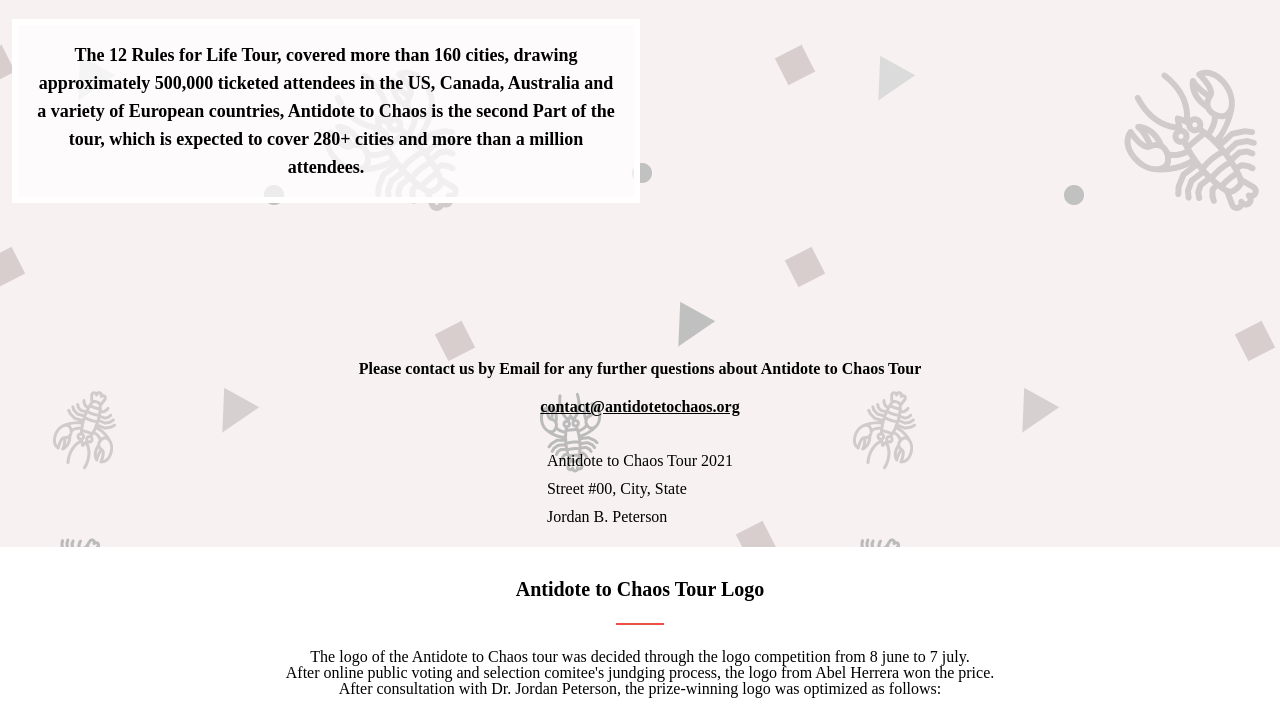
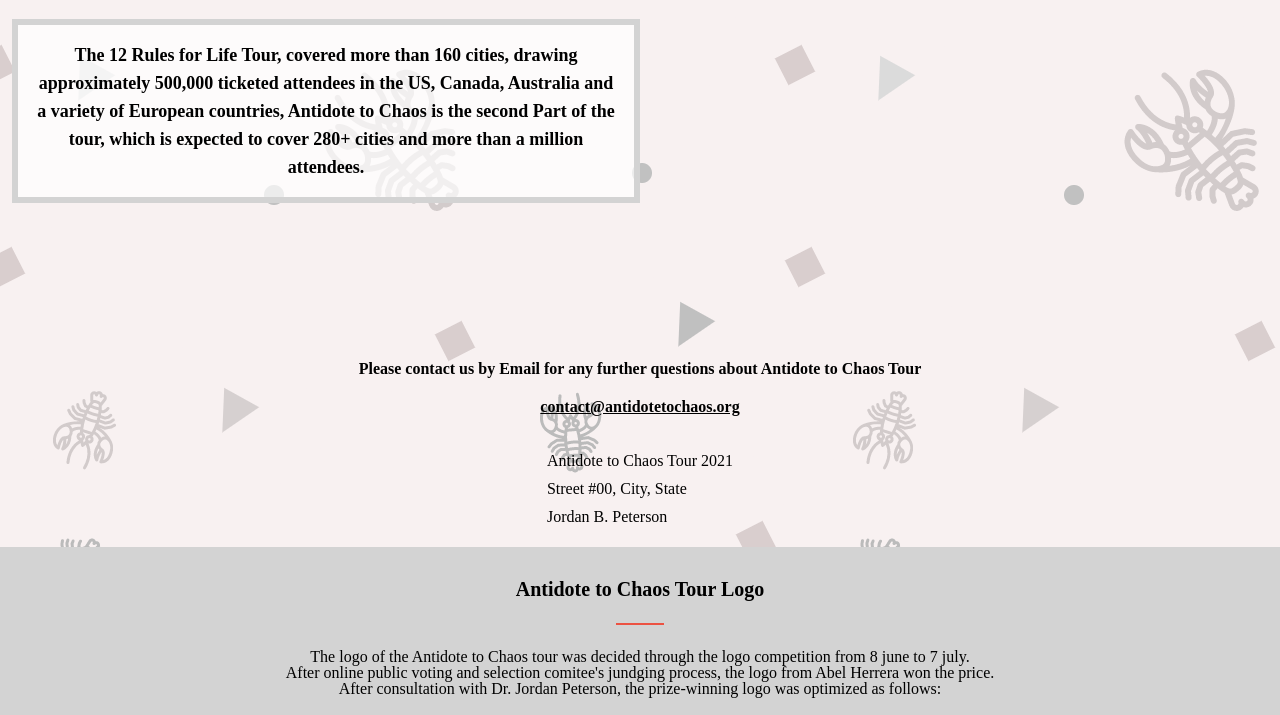
Before and after one commit to Lino09/12Rules-for-life, a plain HTML site: page about.html in a window 1280 px wide. Shown: the part 289-1004 px from the top of the page. Drawn offline with Linux system fonts and the light colour scheme.

Commit message:
Add use of color according to design guidelines

```diff
--- a/styles/about.css
+++ b/styles/about.css
@@ -52,7 +52,7 @@ h1 {
 
 .hero-text-container {
   background-color: rgba(255, 255, 255, 0.7);
-  border: 6px solid white;
+  border: 6px solid #d3d3d3;
   padding: 16px;
 }
 
@@ -98,7 +98,7 @@ h1 {
   width: 80%;
   flex-direction: row;
   justify-content: space-around;
-  background-color: white;
+  background-color: #d3d3d3;
   padding: 24px 0;
   margin: 36px 0;
 }
@@ -177,7 +177,7 @@ h1 {
 
 .logo-section {
   width: 100%;
-  background-color: white;
+  background-color: #d3d3d3;
 }
 
 .logo-text {
--- a/styles/index.css
+++ b/styles/index.css
@@ -43,7 +43,7 @@ a {
   position: fixed;
   top: 0%;
   height: 100vh;
-  background-color: whitesmoke;
+  background-color: #d3d3d3;
   padding: 80px 16px;
   transition: all 0.5s ease 0s;
 }
@@ -170,7 +170,7 @@ h1 {
 
 .hero-text-container {
   background-color: rgba(255, 255, 255, 0.7);
-  border: 6px solid white;
+  border: 6px solid #d3d3d3;
   padding: 16px;
 }
 
@@ -326,7 +326,7 @@ h1 {
   justify-content: center;
   width: 100%;
   background-color: #272a31;
-  color: whitesmoke;
+  color: #d3d3d3;
 }
 
 .contact-info {
@@ -335,7 +335,7 @@ h1 {
   justify-content: center;
   width: 100%;
   color: dimgray;
-  background-color: whitesmoke;
+  background-color: #d3d3d3;
   padding: 24px;
 }
 
```
